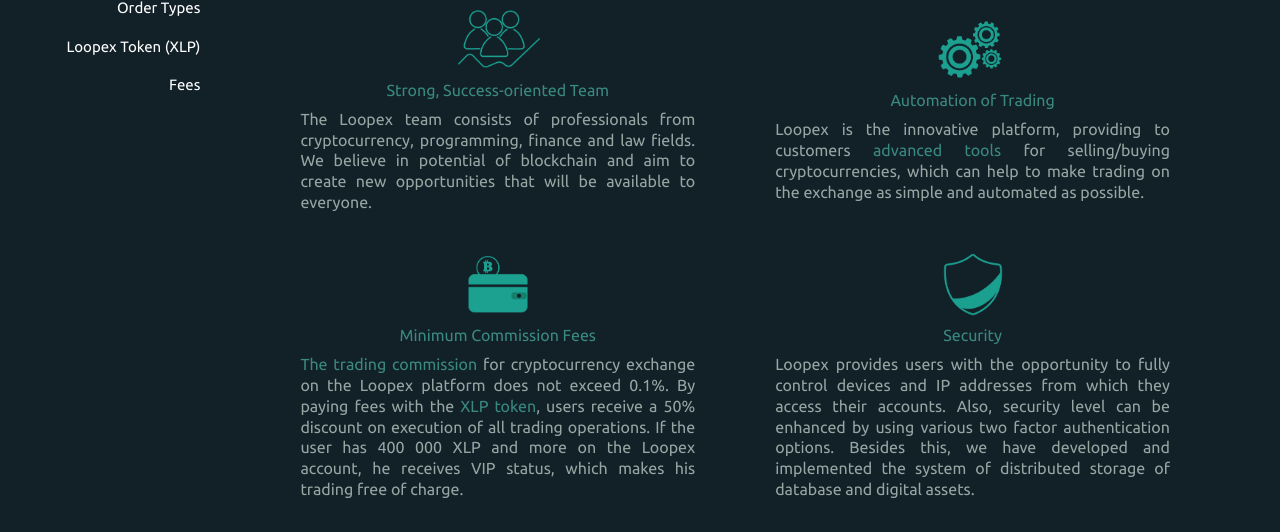
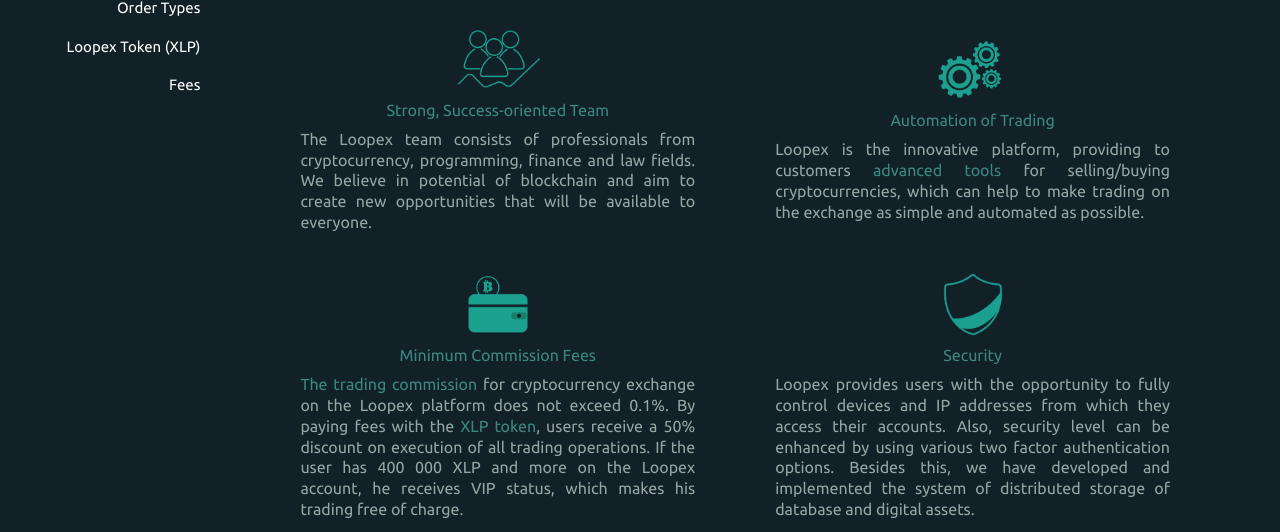
Before and after one commit to front-end-jeko/Loopex-Theme, a website: page aboutloopex.html in a window 1280 px wide. Shown: the part 268-800 px from the top of the page. Drawn offline with Linux system fonts and the light colour scheme; files whose address does not match are found by name.

Commit message:
update theme

```diff
--- a/aboutloopex.html
+++ b/aboutloopex.html
@@ -127,8 +127,7 @@
     </header>
 
 
-
-
+    <div class="container">
         <div class="wrapper wrapper__fluid">
             <div class="about__loopex-parent">
                 <div class="about__loopex-right">
@@ -379,9 +378,6 @@
             </div>
         </div>
 
-
-
-
         <!-- footer -->
         <footer class="loopex__footer">
             <div class="loopex__container">
@@ -446,6 +442,7 @@
                 </div>
             </div>
         </footer>
+    </div>
 
 
 
--- a/scss/modules/base.scss
+++ b/scss/modules/base.scss
@@ -92,4 +92,5 @@
 
 .wrapper {
     margin: 100px 150px;
+    margin-bottom: 200px;
 }
--- a/scss/pages/__about-loopex/about-loopex.scss
+++ b/scss/pages/__about-loopex/about-loopex.scss
@@ -1,6 +1,16 @@
 .wrapper__fluid {
     margin-left: 0 !important;
     margin-right: 0 !important;
+}
+
+.container  {
+    display: flex;
+    flex-direction: column;
+    height: 100%;
+
+    .wrapper  {
+        flex-grow: 1;
+    }
 }
 
 #fees {
@@ -8,6 +18,8 @@
         margin-bottom: 50px;
     }
 }
+
+
 
 .about__loopex-parent {
     display: flex;
@@ -108,6 +120,7 @@
         .loopex__About__child {
             display: flex;
             flex-wrap: wrap;
+            margin-top: 30px;
 
             .loopex__about__item {
                 width: 50%;
--- a/scss/partials/reset.scss
+++ b/scss/partials/reset.scss
@@ -24,6 +24,11 @@
     background: #122028;
     position: relative;
   }
+
+  html, body {
+    width: 100%;
+    height: 100%;
+}
 
   ol, ul {
     list-style: none; }
```
Also changed, not shown: css/style.css. Lines whose indentation alone changed are shown as unchanged.
